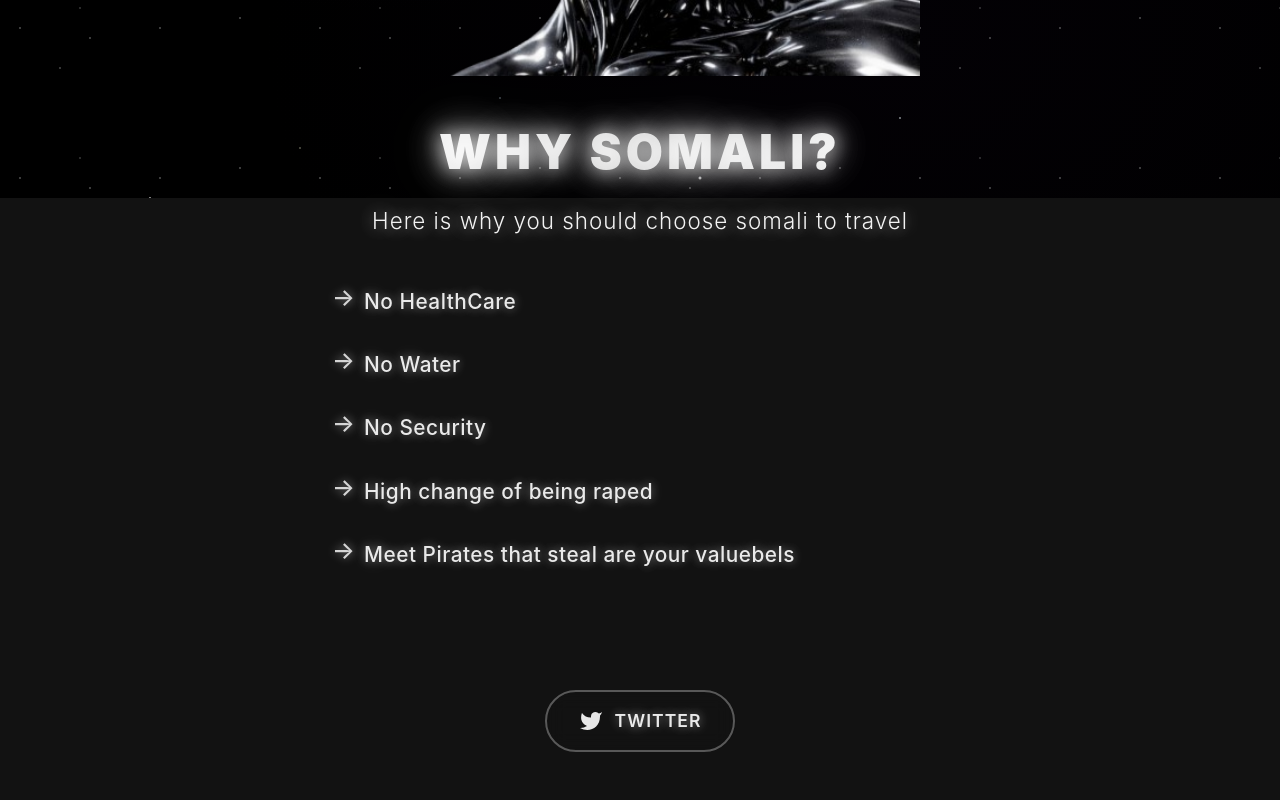
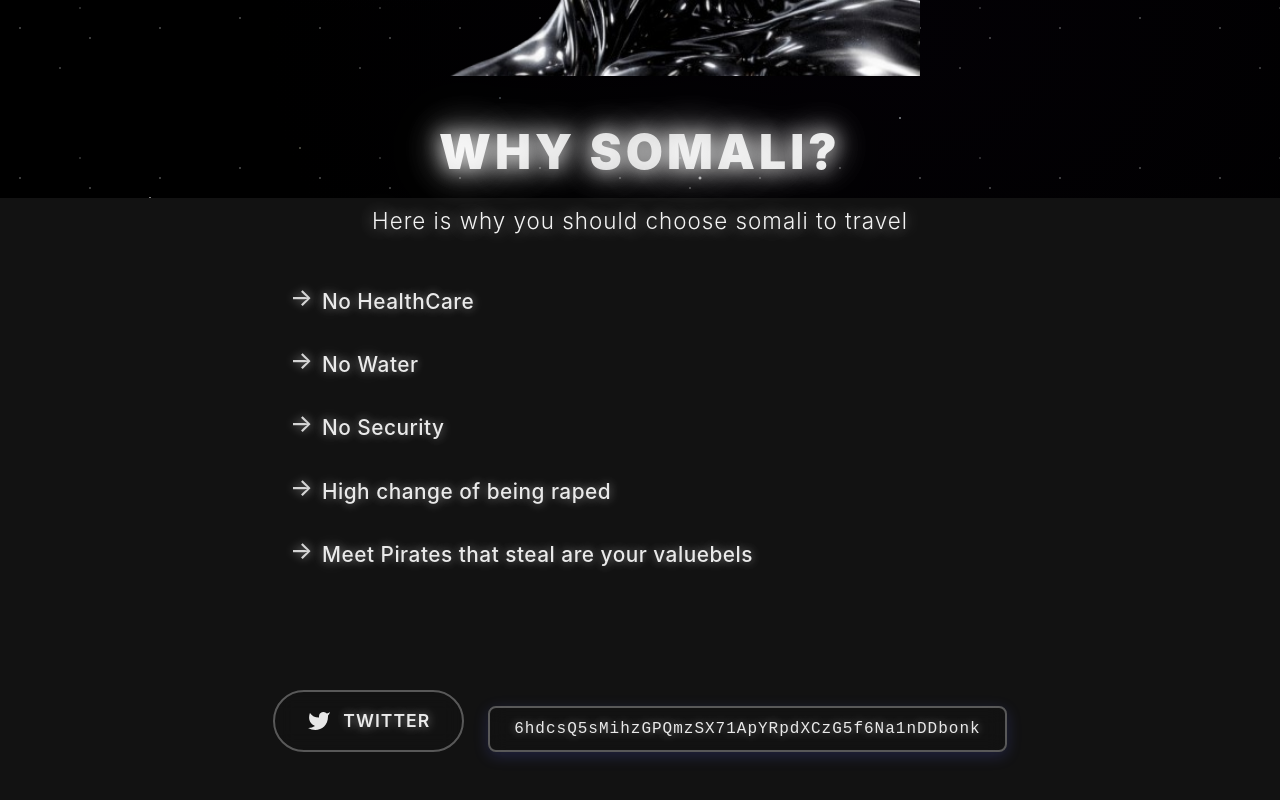
Before and after one commit to a05cramer-ctrl/Somali-Surfer, a React (Vite) app: page / in a window 1280 px wide. Shown: the part 602-1402 px from the top of the page. Built offline with nearby package versions, Linux system fonts and the light colour scheme; the HTML template or start-up script is replaced by a standard one.

Commit message:
Add clipboard copy functionality for wallet address in App component

```diff
--- a/src/App.tsx
+++ b/src/App.tsx
@@ -1,3 +1,4 @@
+import { useState } from 'react'
 import ShootingStars from './components/ShootingStars'
 import FlickeringImage from './components/FlickeringImage'
 import SpaceSurfer from './components/SpaceSurfer'
@@ -6,6 +7,18 @@ import image2 from './ChatGPT_Image_28_dec._2025_21_47_16-removebg-preview.png'
 import './App.css'
 
 function App() {
+  const [copied, setCopied] = useState(false)
+  const walletAddress = '6hdcsQ5sMihzGPQmzSX71ApYRpdXCzG5f6Na1nDDbonk'
+
+  const handleCopy = async () => {
+    try {
+      await navigator.clipboard.writeText(walletAddress)
+      setCopied(true)
+      setTimeout(() => setCopied(false), 2000)
+    } catch (err) {
+      console.error('Failed to copy:', err)
+    }
+  }
 
   return (
     <div className="App">
@@ -40,6 +53,16 @@ function App() {
           </svg>
           Twitter
         </a>
+        <div className="ca-section">
+          <button
+            onClick={handleCopy}
+            className={`copy-address ${copied ? 'copied' : ''}`}
+            title="Click to copy"
+          >
+            {walletAddress}
+            {copied && <span className="copy-feedback">Copied!</span>}
+          </button>
+        </div>
       </div>
     </div>
   )
```
